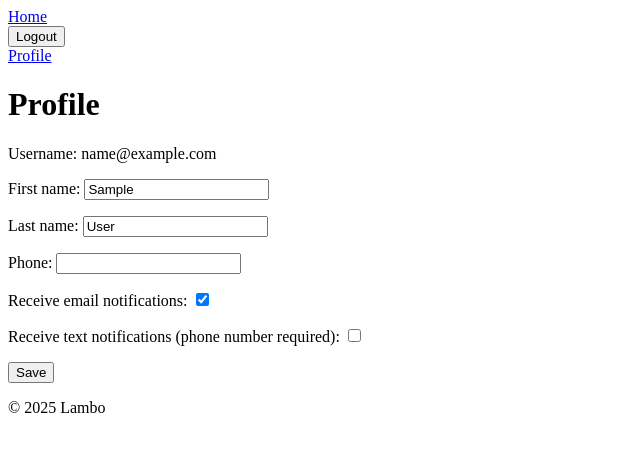
After one commit to mike-mike-mike-mike-mike/airbnb_availability_checker, a Django app: page /me/ in a window 1280 px wide. The commit adds this page. Shown: the top 452 px of the page, without its empty margins (0-640 px from the left). Run offline with Django 5.2, Linux system fonts and the light colour scheme; the visitor is signed in with stand-in values (Sample User, id 1).

Commit message:
Add a view/update profile page

```diff
--- a/templates/base.html
+++ b/templates/base.html
@@ -17,6 +17,15 @@
       {% include 'navigation.html' %}
     </header>
     <main>
+      {% if messages %}
+        <div class="messages">
+            {% for message in messages %}
+                <div class="alert alert-{{ message.tags }}">
+                    {{ message }}
+                </div>
+            {% endfor %}
+        </div>
+      {% endif %}
       {% block content %}{% endblock %}
     </main>
     <footer>
--- a/templates/navigation.html
+++ b/templates/navigation.html
@@ -2,6 +2,7 @@
   <a href="{% url 'home' %}">Home</a>
   {% if request.user.is_authenticated %}
     {% include 'logout_button.html' %}
+    <a href="{% url 'users:profile' %}">Profile</a>
   {% else %}
     <a href="{% url 'users:login' %}">Log in</a>
     <a href="{% url 'users:signup' %}">Sign up</a>
--- a/users/forms.py
+++ b/users/forms.py
@@ -1,7 +1,7 @@
 from django import forms
 from django.contrib.auth.forms import UserCreationForm
 
-from .models import User
+from users.models import User, UserSetting
 
 
 class UserRegisterForm(UserCreationForm):
@@ -12,3 +12,23 @@ class UserRegisterForm(UserCreationForm):
     class Meta:
         model = User
         fields = ["first_name", "last_name", "email", "password1", "password2"]
+
+
+class UserUpdateForm(forms.ModelForm):
+    class Meta:
+        model = User
+        fields = ["first_name", "last_name", "phone"]
+
+
+class UserSettingsForm(forms.ModelForm):
+    class Meta:
+        model = UserSetting
+        fields = ["notification_emails", "notification_sms"]
+        labels = {
+            "notification_emails": "Receive email notifications",
+            "notification_sms": "Receive text notifications (phone number required)",
+        }
+        widgets = {
+            "notification_emails": forms.CheckboxInput(),
+            "notification_sms": forms.CheckboxInput(),
+        }
--- a/users/models.py
+++ b/users/models.py
@@ -34,12 +34,13 @@ class User(AbstractUser):
     def save(self, *args, **kwargs):
         with transaction.atomic():
             super().save(*args, **kwargs)
-            if not hasattr(self, "usersetting"):
-                UserSetting.objects.create(user=self)
+            UserSetting.objects.get_or_create(user=self)
 
 
 class UserSetting(models.Model):
-    user = models.OneToOneField(User, on_delete=models.CASCADE)
+    user = models.OneToOneField(
+        User, on_delete=models.CASCADE, related_name="user_settings"
+    )
     notification_emails = models.BooleanField(default=True)
     notification_sms = models.BooleanField(default=False)
 
--- /dev/null
+++ b/users/templates/profile.html
@@ -0,0 +1,14 @@
+{% extends 'base.html' %}
+{% block content %}
+<div>
+    <h1>Profile</h1>
+    <p>Username: {{ user.email }}</p>
+
+    <form action="{% url 'users:profile' %}" method="post">
+        {% csrf_token %}
+        {{ user_form.as_p }}
+        {{ user_settings_form.as_p }}
+        <button type="submit">Save</button>
+    </form>
+</div>
+{% endblock %}
--- a/users/urls.py
+++ b/users/urls.py
@@ -6,7 +6,7 @@ from django.contrib.auth.views import (
     PasswordResetCompleteView,
 )
 
-from .views import LoginView, LogoutView, signup
+from users.views import LoginView, LogoutView, signup, profile
 
 app_name = "users"
 urlpatterns = [
@@ -17,6 +17,7 @@ urlpatterns = [
     ),
     path("auth/logout/", LogoutView.as_view(), name="logout"),
     path("signup/", signup, name="signup"),
+    path("me/", profile, name="profile"),
     path(
         "auth/reset_password/",
         PasswordResetView.as_view(
--- a/users/views.py
+++ b/users/views.py
@@ -1,12 +1,15 @@
+from django.contrib import messages
 from django.contrib.auth import login
+from django.contrib.auth.decorators import login_required
 from django.contrib.auth.views import (
     LoginView as AuthLoginView,
     LogoutView as AuthLogoutView,
 )
-from django.contrib import messages
 from django.shortcuts import redirect, render
+from django.db import transaction
 
-from users.forms import UserRegisterForm
+from users.forms import UserRegisterForm, UserUpdateForm, UserSettingsForm
+from users.models import UserSetting
 
 
 class LoginView(AuthLoginView):
@@ -43,3 +46,36 @@ def signup(request):
             return redirect("trips:trip_list")
         else:
             return render(request, "signup.html", {"form": form})
+
+
+@login_required
+def profile(request):
+    user_settings, _ = UserSetting.objects.get_or_create(user=request.user)
+
+    if request.method == "GET":
+        user_form = UserUpdateForm(instance=request.user)
+        user_settings_form = UserSettingsForm(instance=user_settings)
+        return render(
+            request,
+            "profile.html",
+            {"user_form": user_form, "user_settings_form": user_settings_form},
+        )
+
+    if request.method == "POST":
+        user_form = UserUpdateForm(request.POST, instance=request.user)
+        user_settings_form = UserSettingsForm(request.POST, instance=user_settings)
+
+        if user_form.is_valid() and user_settings_form.is_valid():
+            # attempt to update both models in a transaction
+            with transaction.atomic():
+                user_form.save()
+                user_settings_form.save()
+
+            messages.success(request, "Your profile has been updated successfully.")
+            return redirect("users:profile")
+        else:
+            return render(
+                request,
+                "profile.html",
+                {"user_form": user_form, "user_settings_form": user_settings_form},
+            )
```
